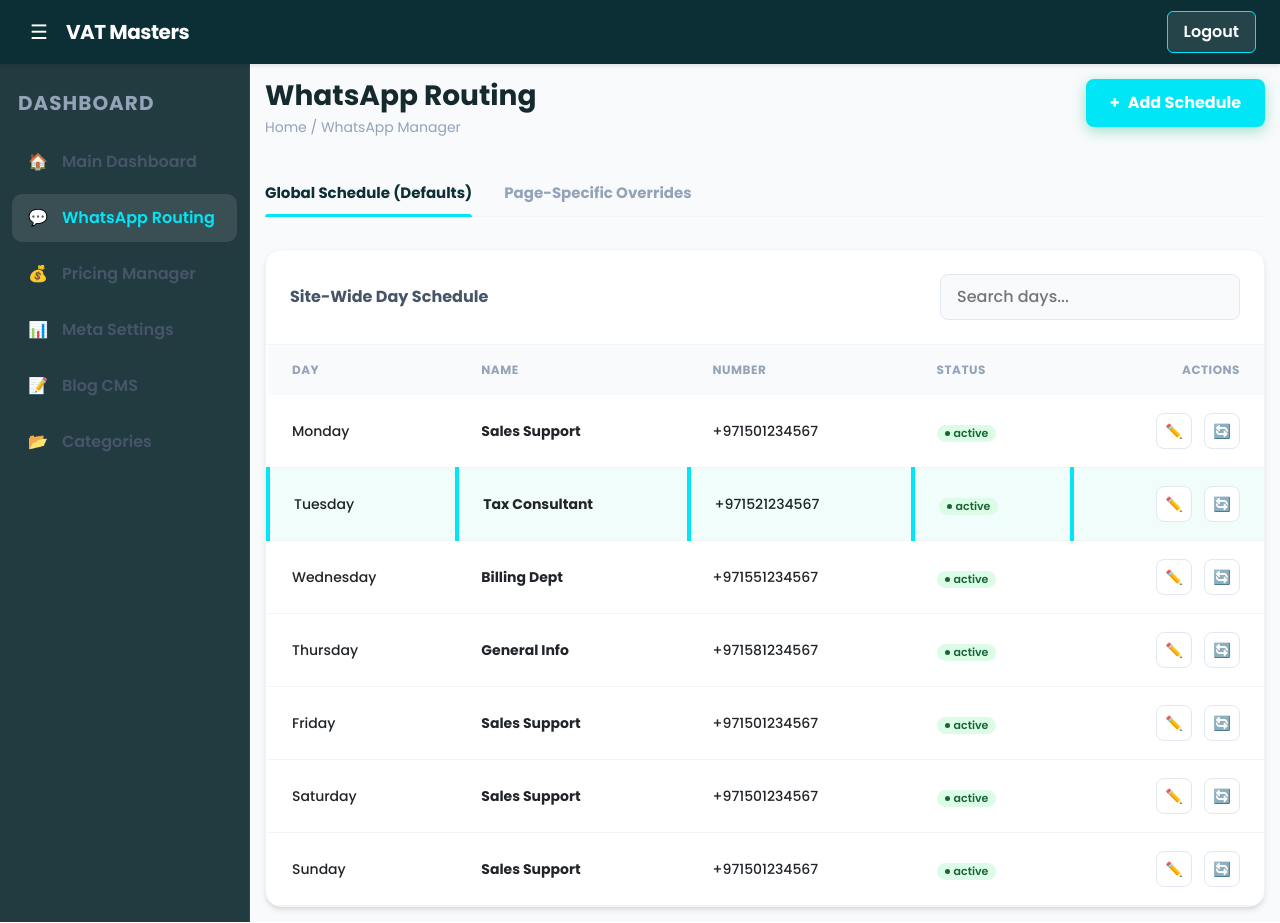
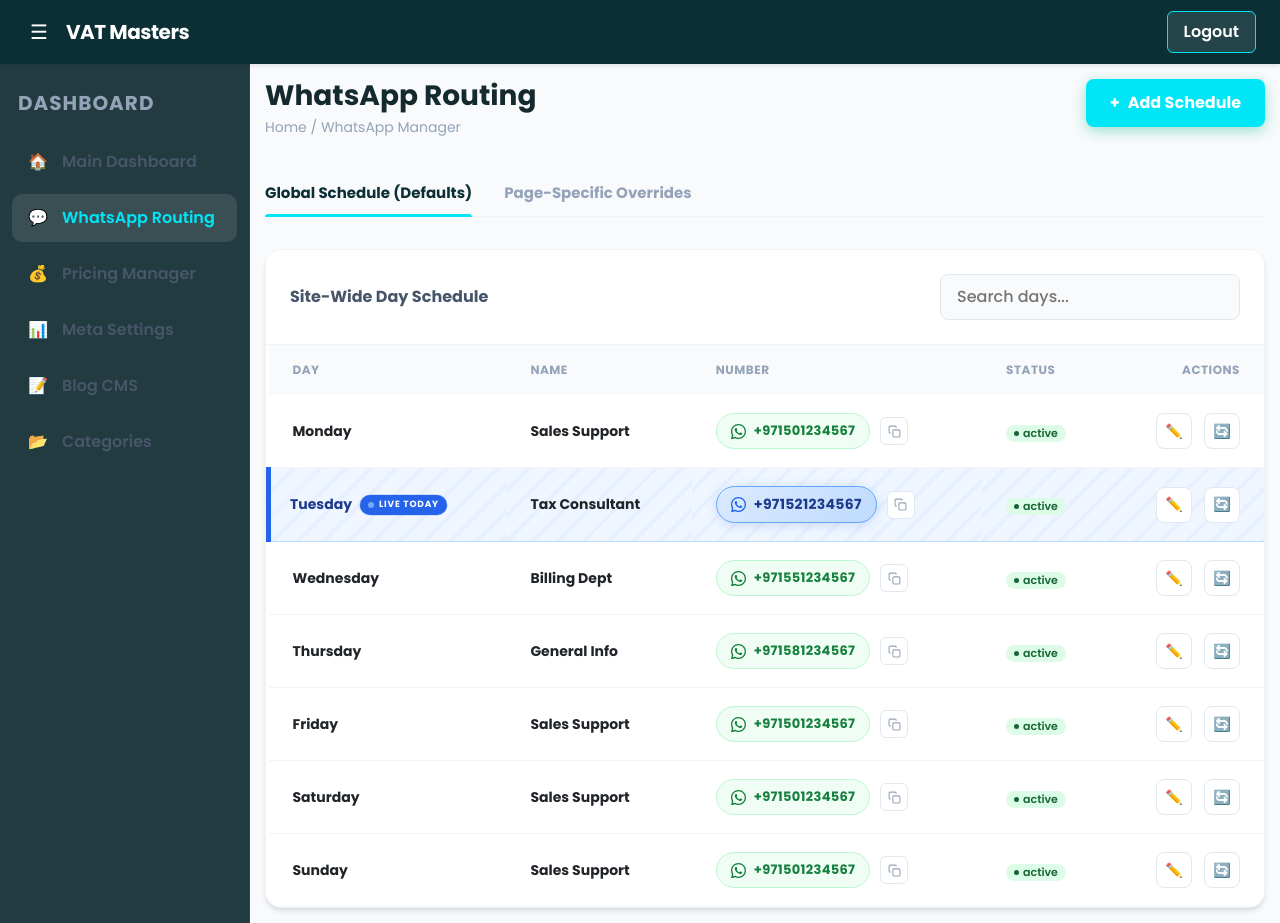
Before and after one commit to joswa148/VatMaster-Admin-Dashboard, a React (Vite) app: page /dashboard/whatsapp in a window 1280 px wide. Built offline with nearby package versions, Linux system fonts and the light colour scheme; sample sign-in values are in the browser's storage; a web font is replaced by a local one.

Commit message:
feat: Introduce dynamic WhatsApp routing with a new hook and dashboard for managing day-based and path-specific configurations.

```diff
--- a/src/Components/Pages/NewWhatsAppDashboard.jsx
+++ b/src/Components/Pages/NewWhatsAppDashboard.jsx
@@ -1,4 +1,4 @@
-import React, { useState, useEffect } from "react";
+import React, { useState, useEffect, useCallback } from "react";
 import ModernLayout from "../CommonDasboardComponents/ModernLayout";
 
 const NewWhatsAppDashboard = () => {
@@ -70,6 +70,37 @@
     }, [overrides]);
 
     const currentDay = new Date().toLocaleDateString('en-US', { weekday: 'long' });
+    const [copiedId, setCopiedId] = useState(null);
+
+    const handleCopy = useCallback((id, number) => {
+        navigator.clipboard.writeText(number).then(() => {
+            setCopiedId(id);
+            setTimeout(() => setCopiedId(null), 1500);
+        });
+    }, []);
+
+    const NumberCell = ({ row, isToday }) => (
+        <div className="number-cell">
+            <span className={`number-pill ${isToday ? 'number-pill-today' : ''}`}>
+                <svg width="15" height="15" viewBox="0 0 24 24" fill="currentColor">
+                    <path d="M17.472 14.382c-.297-.149-1.758-.867-2.03-.967-.273-.099-.471-.148-.67.15-.197.297-.767.966-.94 1.164-.173.199-.347.223-.644.075-.297-.15-1.255-.463-2.39-1.475-.883-.788-1.48-1.761-1.653-2.059-.173-.297-.018-.458.13-.606.134-.133.298-.347.446-.52.149-.174.198-.298.298-.497.099-.198.05-.371-.025-.52-.075-.149-.669-1.612-.916-2.207-.242-.579-.487-.5-.669-.51-.173-.008-.371-.01-.57-.01-.198 0-.52.074-.792.372-.272.297-1.04 1.016-1.04 2.479 0 1.462 1.065 2.875 1.213 3.074.149.198 2.096 3.2 5.077 4.487.709.306 1.262.489 1.694.625.712.227 1.36.195 1.871.118.571-.085 1.758-.719 2.006-1.413.248-.694.248-1.289.173-1.413-.074-.124-.272-.198-.57-.347z"/>
+                    <path d="M12 0C5.373 0 0 5.373 0 12c0 2.116.554 4.103 1.523 5.824L.057 23.8a.5.5 0 0 0 .614.612l5.973-1.491A11.94 11.94 0 0 0 12 24c6.627 0 12-5.373 12-12S18.627 0 12 0zm0 21.9a9.882 9.882 0 0 1-5.031-1.378l-.361-.214-3.741.933.988-3.617-.236-.374A9.866 9.866 0 0 1 2.1 12C2.1 6.534 6.534 2.1 12 2.1S21.9 6.534 21.9 12 17.466 21.9 12 21.9z"/>
+                </svg>
+                {row.number}
+            </span>
+            <button
+                className={`copy-btn ${copiedId === row.id ? 'copied' : ''}`}
+                title="Copy number"
+                onClick={() => handleCopy(row.id, row.number)}
+            >
+                {copiedId === row.id ? (
+                    <svg width="13" height="13" viewBox="0 0 24 24" fill="none" stroke="currentColor" strokeWidth="2.5"><polyline points="20 6 9 17 4 12"/></svg>
+                ) : (
+                    <svg width="13" height="13" viewBox="0 0 24 24" fill="none" stroke="currentColor" strokeWidth="2"><rect x="9" y="9" width="13" height="13" rx="2"/><path d="M5 15H4a2 2 0 0 1-2-2V4a2 2 0 0 1 2-2h9a2 2 0 0 1 2 2v1"/></svg>
+                )}
+            </button>
+        </div>
+    );
 
     return (
         <ModernLayout activeTitle="WhatsApp Routing">
@@ -112,13 +143,86 @@
                 .badge { padding: 3px 8px; border-radius: 20px; font-size: 11px; font-weight: 600; display: inline-flex; align-items: center; gap: 4px; }
                 .badge-active { background: #dcfce7; color: #166534; }
                 .badge-inactive { background: #f1f5f9; color: #475569; }
-                .badge-today { background: #dbeafe; color: #1e40af; border: 1px solid #bfdbfe; font-size: 10px; }
                 .dot { width: 5px; height: 5px; border-radius: 50%; background: currentColor; }
+
+                /* ── Active-today row ───────────────────────────────────── */
+                .row-highlight td {
+                    background:
+                        repeating-linear-gradient(
+                            135deg,
+                            transparent,
+                            transparent 14px,
+                            rgba(37,99,235,0.045) 14px,
+                            rgba(37,99,235,0.045) 18px
+                        ),
+                        #eff6ff !important;
+                    border-bottom: 1px solid #bfdbfe !important;
+                }
+                .row-highlight td:first-child {
+                    border-left: 5px solid #2563eb;
+                    padding-left: 19px;
+                }
+
+                /* Today label inside Day cell */
+                .today-label {
+                    display: inline-flex; align-items: center; gap: 5px;
+                    background: #2563eb; color: #fff;
+                    font-size: 9px; font-weight: 800; letter-spacing: 0.8px;
+                    text-transform: uppercase; padding: 3px 8px;
+                    border-radius: 999px; margin-left: 8px;
+                    vertical-align: middle;
+                    animation: todayPulse 2.4s ease-in-out infinite;
+                }
+                .today-dot-live {
+                    width: 6px; height: 6px; border-radius: 50%;
+                    background: #93c5fd;
+                    animation: liveBlink 1.2s ease-in-out infinite;
+                    flex-shrink: 0;
+                }
+                @keyframes todayPulse {
+                    0%, 100% { box-shadow: 0 0 0 0 rgba(37,99,235,0.35); }
+                    50%       { box-shadow: 0 0 0 5px rgba(37,99,235,0); }
+                }
+                @keyframes liveBlink {
+                    0%, 100% { opacity: 1; }
+                    50%       { opacity: 0.3; }
+                }
+
+                /* ── Number column ──────────────────────────────────────── */
+                .number-cell { display: flex; align-items: center; gap: 10px; }
+                .number-pill {
+                    display: inline-flex; align-items: center; gap: 8px;
+                    background: #f0fdf4; border: 1px solid #bbf7d0;
+                    padding: 7px 14px; border-radius: 999px;
+                    font-size: 13px; font-weight: 700; color: #15803d;
+                    font-family: 'SF Mono', 'Fira Code', monospace;
+                    letter-spacing: 0.3px; transition: all 0.2s;
+                    cursor: default; white-space: nowrap;
+                }
+                .number-pill svg { flex-shrink: 0; }
+                /* Blue variant for today's active number */
+                .number-pill-today {
+                    background: linear-gradient(135deg, #dbeafe 0%, #bfdbfe 100%);
+                    border-color: #60a5fa;
+                    color: #1e3a8a;
+                    box-shadow: 0 2px 12px rgba(37,99,235,0.18);
+                    font-size: 14px;
+                }
+                .number-pill-today svg { color: #2563eb; }
+
+                .copy-btn {
+                    width: 28px; height: 28px; border-radius: 6px;
+                    display: grid; place-items: center;
+                    border: 1px solid var(--neutral-200); background: white;
+                    cursor: pointer; transition: all 0.2s; flex-shrink: 0;
+                    color: var(--neutral-400);
+                }
+                .copy-btn:hover { background: var(--neutral-100); color: #2563eb; border-color: #60a5fa; transform: scale(1.05); }
+                .copy-btn.copied { border-color: #60a5fa; color: #1d4ed8; background: #eff6ff; }
 
                 .table-actions { display: flex; gap: 12px; justify-content: flex-end; }
                 .action-btn { width: 36px; height: 36px; border-radius: 8px; display: grid; place-items: center; cursor: pointer; border: 1px solid var(--neutral-200); background: white; transition: all 0.2s; }
                 .action-btn:hover { background: var(--neutral-100); transform: translateY(-2px); }
-                .row-highlight td { background: #f0fdfa !important; border-left: 4px solid var(--primary); }
 
                 .modal-backdrop { position: fixed; inset: 0; background: rgba(11, 47, 53, 0.4); backdrop-filter: blur(8px); display: flex; align-items: center; justify-content: center; z-index: 2000; animation: fadeIn 0.2s; }
                 .modal-content { background: white; width: min(600px, 95vw); border-radius: 24px; overflow: hidden; animation: slideUp 0.3s; }
@@ -168,11 +272,21 @@
                             </tr>
                         </thead>
                         <tbody>
-                            {globalData.map((row) => (
-                                <tr key={row.id} className={row.day === currentDay ? "row-highlight" : ""}>
-                                    <td>{row.day}</td>
+                            {globalData.map((row) => {
+                              const isToday = row.day === currentDay;
+                              return (
+                                <tr key={row.id} className={isToday ? "row-highlight" : ""}>
+                                    <td>
+                                        <span style={{ fontWeight: 700, color: isToday ? '#1e3a8a' : 'inherit' }}>{row.day}</span>
+                                        {isToday && (
+                                            <span className="today-label">
+                                                <span className="today-dot-live" />
+                                                Live Today
+                                            </span>
+                                        )}
+                                    </td>
                                     <td style={{ fontWeight: 700 }}>{row.name}</td>
-                                    <td>{row.number}</td>
+                                    <td><NumberCell row={row} isToday={isToday} /></td>
                                     <td>
                                         <span className={`badge badge-${row.status}`}>
                                             <span className="dot"></span>
@@ -186,7 +300,8 @@
                                         </div>
                                     </td>
                                 </tr>
-                            ))}
+                              );
+                            })}
                         </tbody>
                     </table>
                 </div>
@@ -216,7 +331,7 @@
                                     <tr key={row.id}>
                                         <td style={{ color: "var(--primary-dark)", fontWeight: 700 }}>{row.path}</td>
                                         <td>{row.name}</td>
-                                        <td>{row.number}</td>
+                                        <td><NumberCell row={row} isToday={false} /></td>
                                         <td>
                                             <span className={`badge badge-${row.status}`}>
                                                 <span className="dot"></span>
--- a/src/hooks/useWhatsAppRouting.js
+++ b/src/hooks/useWhatsAppRouting.js
@@ -104,7 +104,12 @@
         };
     }, [refreshRouting, location.pathname]); // Re-run on route change
 
-    const whatsappUrl = `https://wa.me/${routing.number}?text=${encodeURIComponent(routing.message)}`;
+    // Mobile: opens WhatsApp app  |  Desktop: forces WhatsApp Web in browser
+    const isMobile = /Android|iPhone|iPad|iPod|Opera Mini|IEMobile|WPDesktop/i.test(navigator.userAgent);
+    const encodedMsg = encodeURIComponent(routing.message);
+    const whatsappUrl = isMobile
+        ? `https://wa.me/${routing.number}?text=${encodedMsg}`
+        : `https://web.whatsapp.com/send?phone=${routing.number}&text=${encodedMsg}`;
 
     return {
         ...routing,
```
